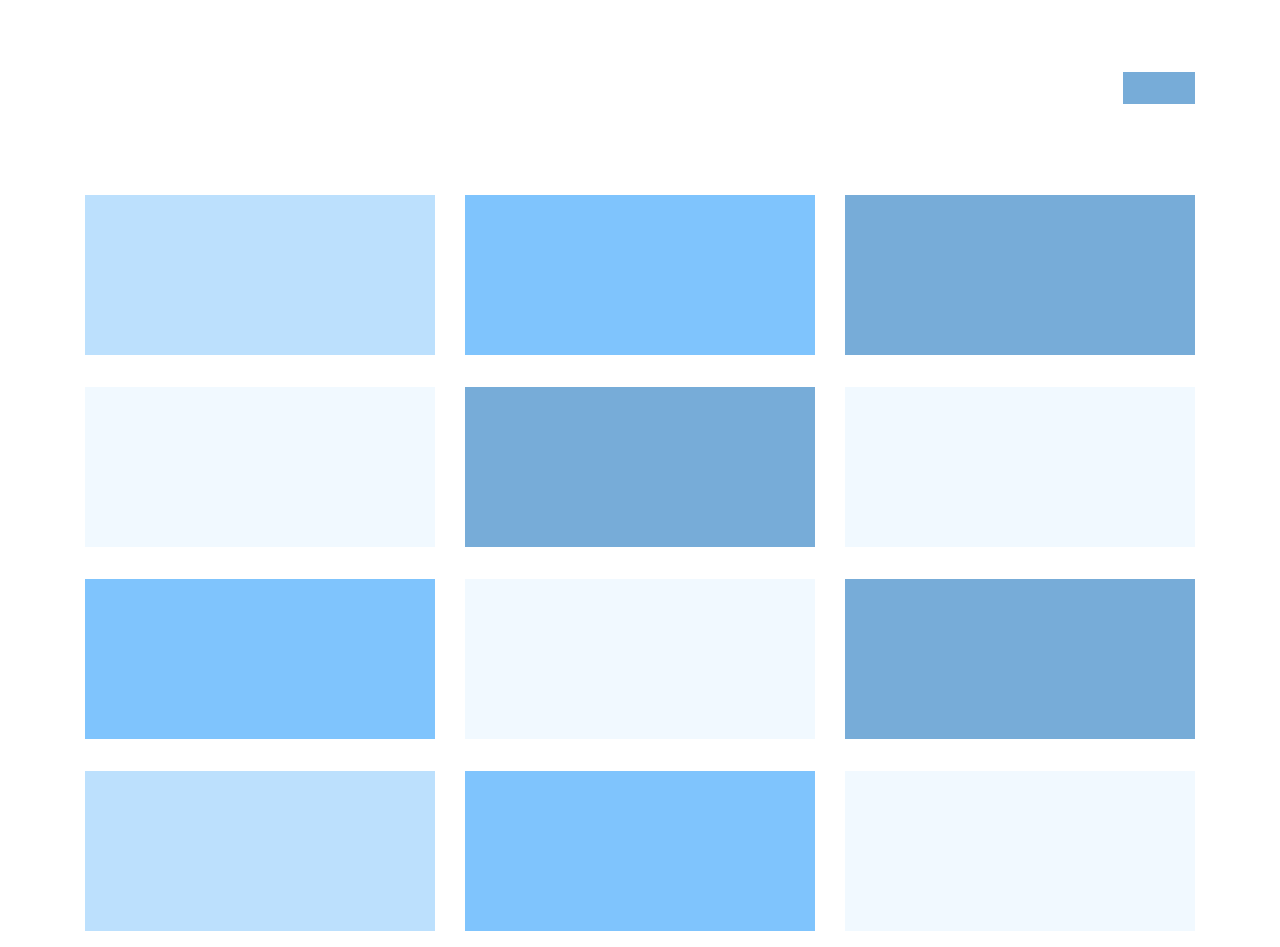
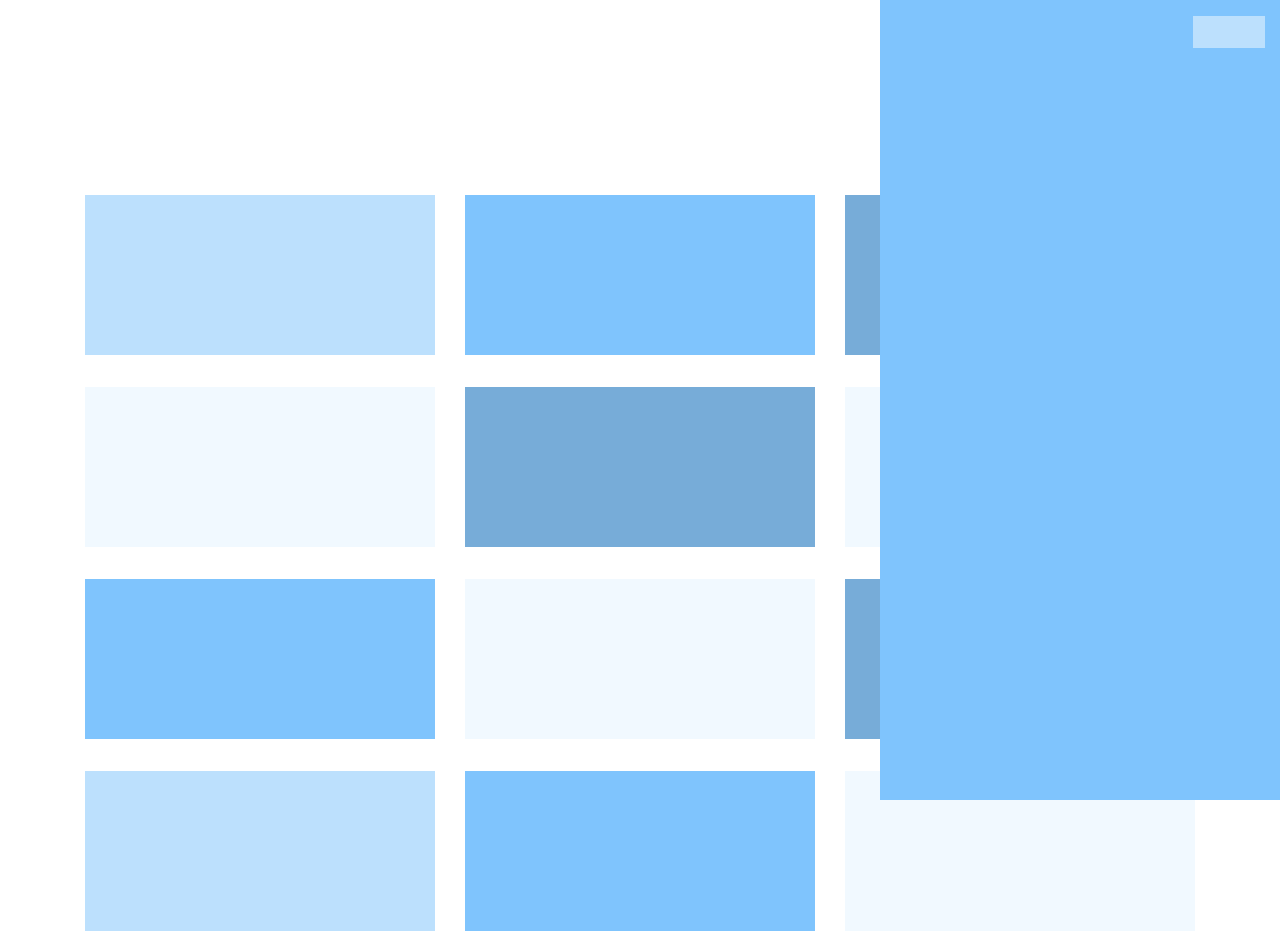
Before and after one commit to almeida-matheus/amendoa-code-studies, a React (Create React App) app in the folder react-gsap/: page / in a window 1280 px wide. Built offline with nearby package versions, Linux system fonts and the light colour scheme.

Commit message:
[react-gsap] - [feat] - adding drawer component

```diff
--- a/react-gsap/src/components/button/style.module.scss
+++ b/react-gsap/src/components/button/style.module.scss
@@ -1,7 +1,7 @@
 @import '~styles/config';
 
 .Button {
-    background: $color-primary-III;
+    background: $color-primary-I;
     height: 32px;
     width: 72px;
     cursor: pointer;
--- a/react-gsap/src/components/card/index.jsx
+++ b/react-gsap/src/components/card/index.jsx
@@ -6,7 +6,12 @@ import classNames from 'classnames/bind'
 const style = classNames.bind(css)
 
 const Card = ({ type }) => (
-    <div className={style({ Card: true, [`--${type}`]: true })} />
+    <div
+        onClick={() => {
+            console.log('card')
+        }}
+        className={style({ Card: true, [`--${type}`]: true })}
+    />
 )
 
 Card.propTypes = {
--- a/react-gsap/src/components/card/style.module.scss
+++ b/react-gsap/src/components/card/style.module.scss
@@ -4,6 +4,7 @@
     width: 100%;
     height: 160px;
     margin: 16px 0px 16px 0px;
+    cursor: pointer;
 
     &.--I {
         background: $color-primary-I;
--- /dev/null
+++ b/react-gsap/src/components/drawer/index.jsx
@@ -0,0 +1,19 @@
+import React from 'react'
+import css from './style.module.scss'
+import { Button } from 'components'
+
+export default () => (
+    <div className={css.Drawer}>
+        <div className="container">
+            <div className="row justify-content-end">
+                <div className="col-auto">
+                    <Button
+                        onClick={() => {
+                            console.log('close contianer')
+                        }}
+                    />
+                </div>
+            </div>
+        </div>
+    </div>
+)
--- /dev/null
+++ b/react-gsap/src/components/drawer/style.module.scss
@@ -0,0 +1,12 @@
+@import '~styles/config';
+
+.Drawer {
+    position: absolute;
+    height: 100%;
+    width: 400px;
+    z-index: 1;
+    right: 0;
+    top: 0;
+    background: $color-primary-II;
+    padding-top: 16px;
+}
--- a/react-gsap/src/components/index.js
+++ b/react-gsap/src/components/index.js
@@ -1,4 +1,5 @@
 import Card from 'components/card'
 import Button from 'components/button'
+import Drawer from 'components/drawer'
 
-export { Card, Button }
+export { Card, Button, Drawer }
--- a/react-gsap/src/entries/home/index.jsx
+++ b/react-gsap/src/entries/home/index.jsx
@@ -1,10 +1,11 @@
 import React from 'react'
-import { Card, Button } from 'components'
+import { Card, Button, Drawer } from 'components'
 import css from './style.module.scss'
 
 export default () => (
     <section className={css.Home}>
         <div className="container">
+            <Drawer />
             <div
                 className={
                     css['Home__actions-container'] + ' row justify-content-end'
```
